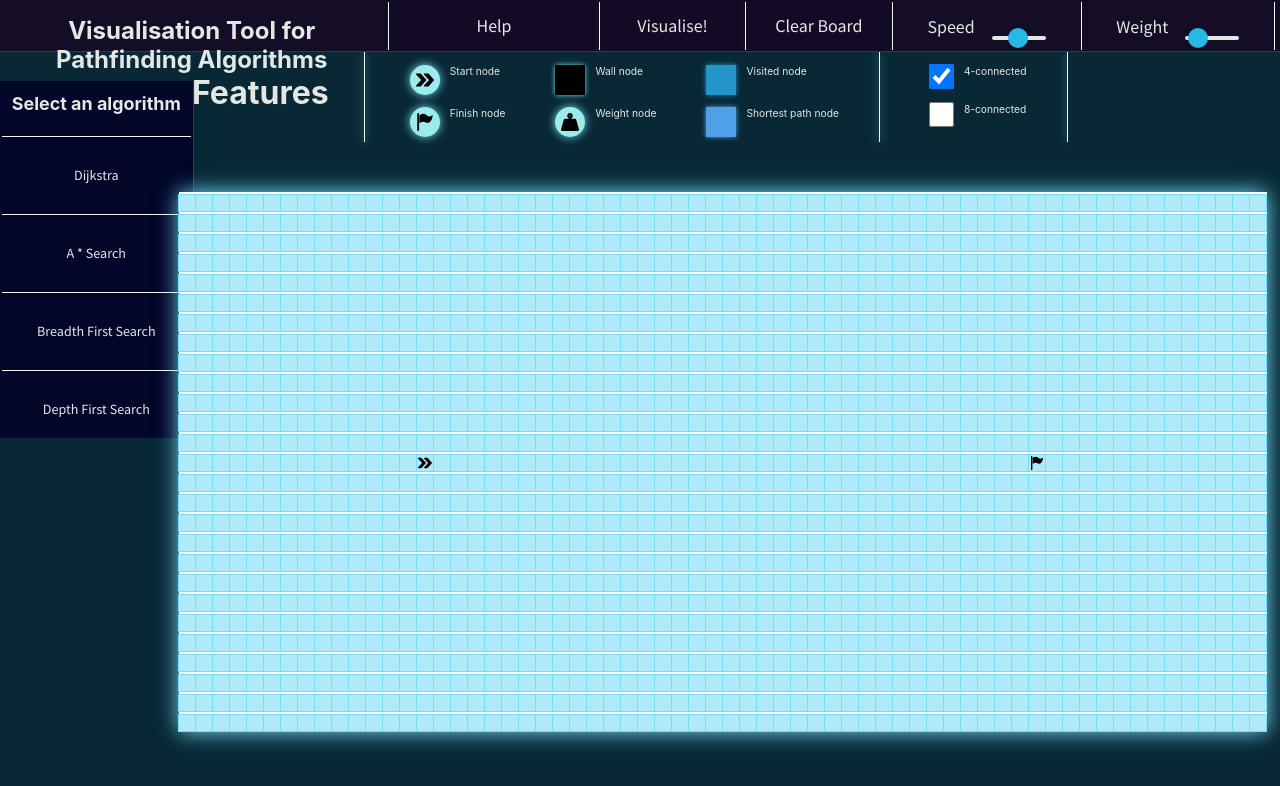
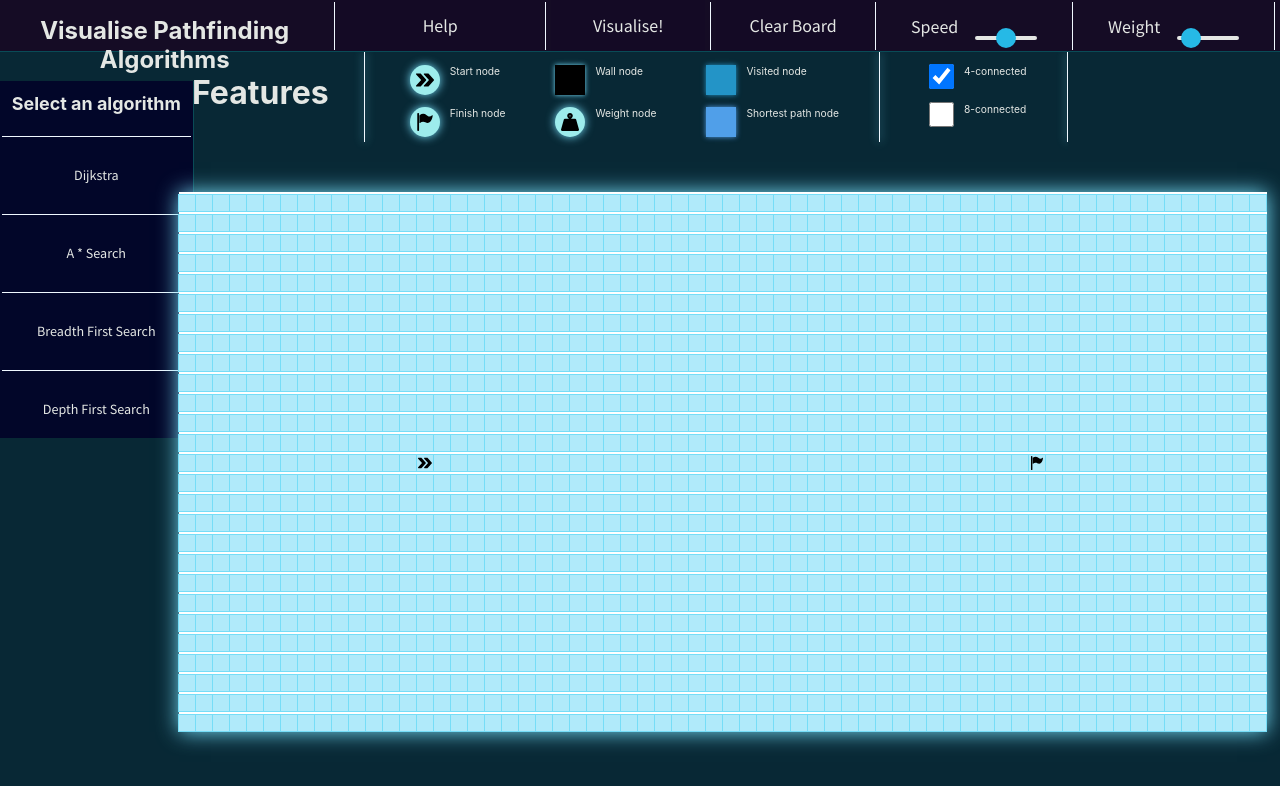
Before and after one commit to kysoh1/pathfinding-algorithm-visualiser, a React (Create React App) app: page / in a window 1280 px wide. Shown: the top 786 px of the page. Built offline with nearby package versions, Linux system fonts and the light colour scheme.

Commit message:
Changed title

```diff
--- a/src/visuals/elements.jsx
+++ b/src/visuals/elements.jsx
@@ -176,7 +176,7 @@ export class Elements extends React.Component {
         return (
             <div className='allElements'>
                 <div className='topBar'>
-                    <h1 className='topTitle'>Visualisation Tool for Pathfinding Algorithms</h1>
+                    <h1 className='topTitle'>Visualise Pathfinding Algorithms</h1>
                     <div className='topDivider'></div>
                     <div>
                         <button className='button topButton'>Help</button>
```
